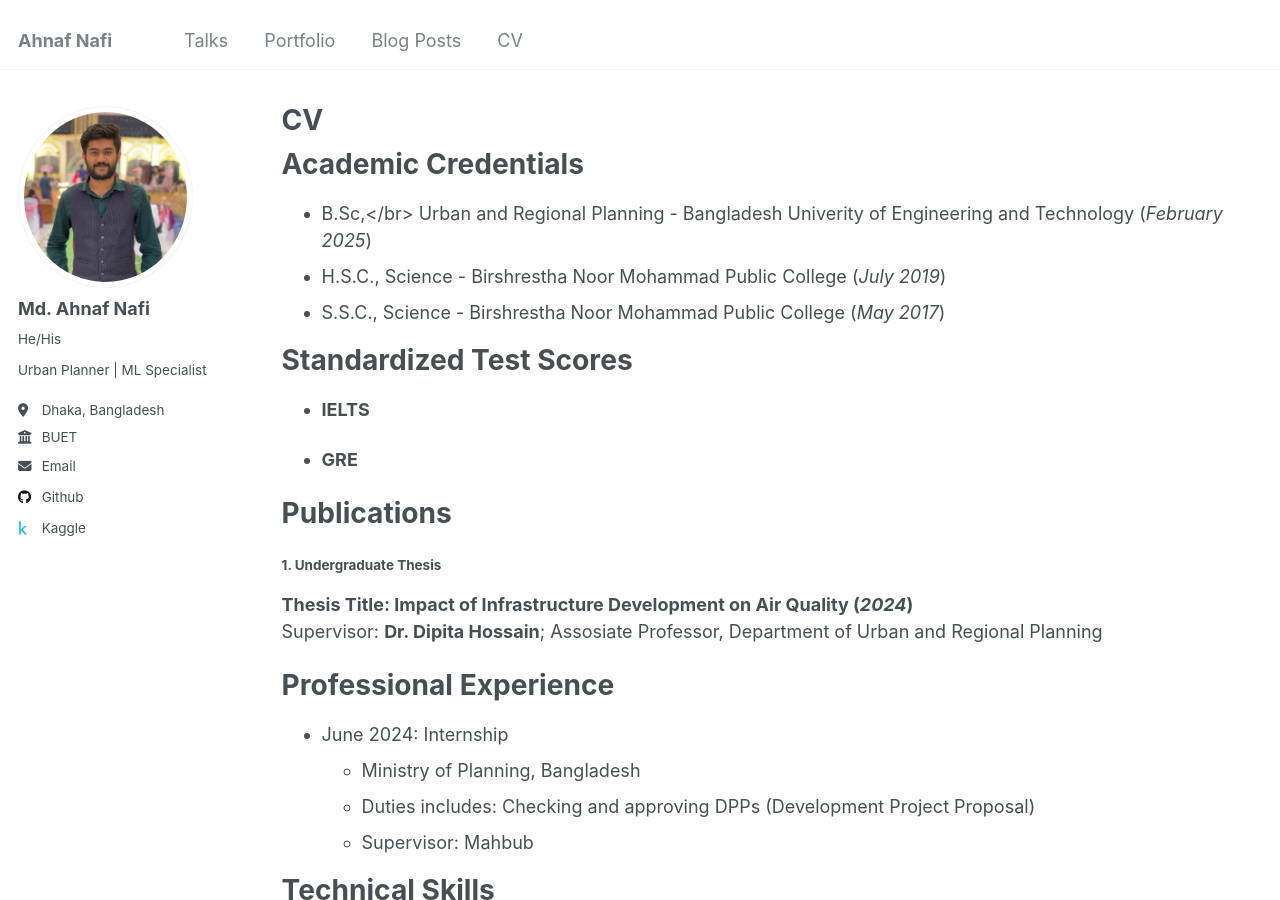
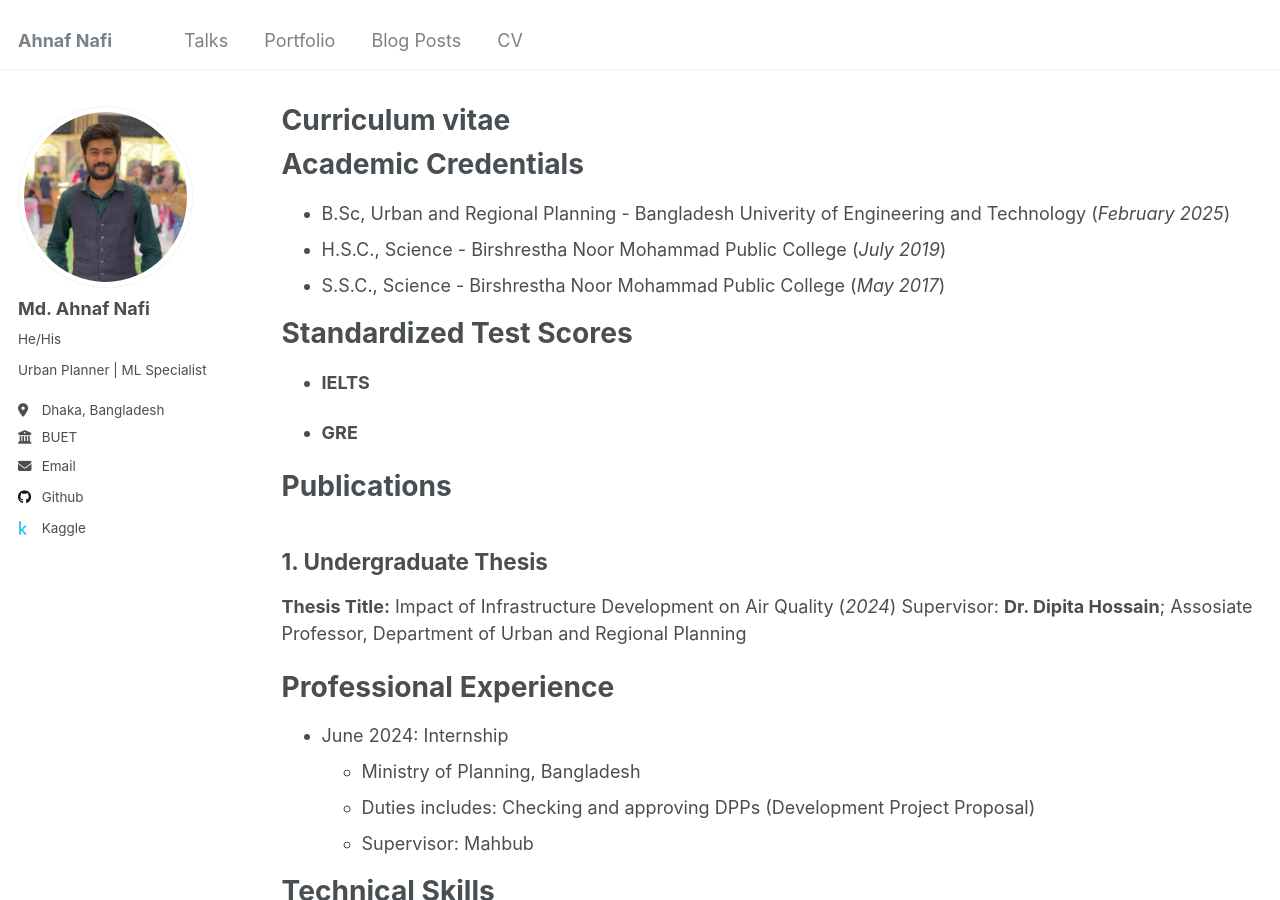
Before and after one commit to NafixData/ahnafnafi, a Jekyll site: the page built from _pages/cv.md, in a window 1280 px wide and 900 px high. Built offline with Jekyll 4.4.1, drawn with Linux system fonts in a browser that asks for light colours.

Commit message:
Update cv.md

```diff
--- a/_pages/cv.md
+++ b/_pages/cv.md
@@ -1,6 +1,6 @@
 ---
 layout: archive
-title: "CV"
+title: "Curriculum vitae"
 permalink: /cv/
 author_profile: true
 redirect_from:
@@ -11,7 +11,7 @@ redirect_from:
 
 Academic Credentials
 ======
-- B.Sc,</br> Urban and Regional Planning - Bangladesh Univerity of Engineering and Technology (_February 2025_)
+- B.Sc, Urban and Regional Planning - Bangladesh Univerity of Engineering and Technology (_February 2025_)
 - H.S.C., Science - Birshrestha Noor Mohammad Public College (_July 2019_)
 - S.S.C., Science - Birshrestha Noor Mohammad Public College (_May 2017_)
 
@@ -24,8 +24,8 @@ Standardized Test Scores
 
 Publications
 =======
-#### 1. Undergraduate Thesis
-**Thesis Title: Impact of Infrastructure Development on Air Quality (_2024_)**
+## 1. Undergraduate Thesis
+**Thesis Title:** Impact of Infrastructure Development on Air Quality (_2024_)
 Supervisor: **Dr. Dipita Hossain**; Assosiate Professor, Department of Urban and Regional Planning
 
 Professional Experience
```
